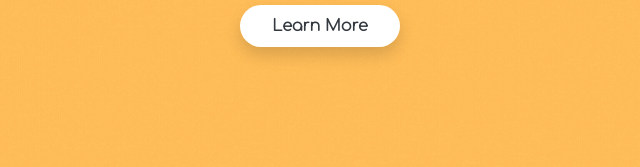
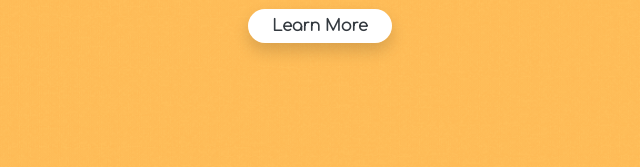
Before and after one commit to DianeBiscocho/Web-Portfolio, a plain HTML site: page index.html in a window 1280 px wide. Shown: the part 361-528 px from the top of the page, 320-960 px from the left. Drawn offline with nearby package versions, Linux system fonts and the light colour scheme; a web font is replaced by a local one.

Commit message:
For checking Capstone 1

```diff
--- a/index.css
+++ b/index.css
@@ -70,16 +70,6 @@ nav {
 
 
 
-#about-me {
-	/*background-color: black;*/
-}
-/*#about-me-text {
-	background-color: #e7d4c0;
-}*/
-/*#about-me-img{
-	background-color: #e7d4c0;
-}*/
-
 
 #about-me-section {
 	font-family: 'Permanent Marker', cursive;
@@ -94,7 +84,7 @@ nav {
 	font-family: 'Comfortaa', cursive;
 	font-weight: bold;
 	background-color: #FFA500;
-	padding: 0.75rem 2rem;
+	padding: 0.5rem 1.5rem;
 	font-size: 1rem;
 	border: 0;
 	border-radius: 25px;
```
